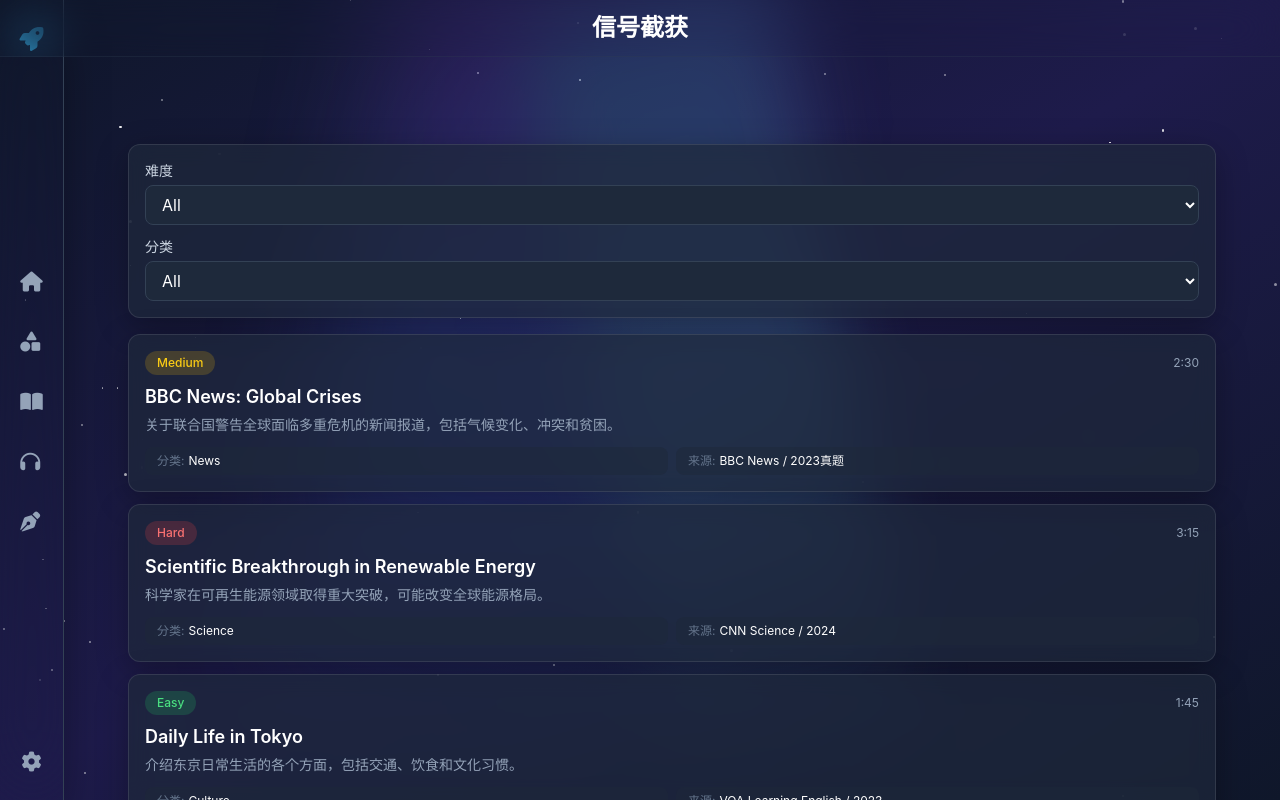
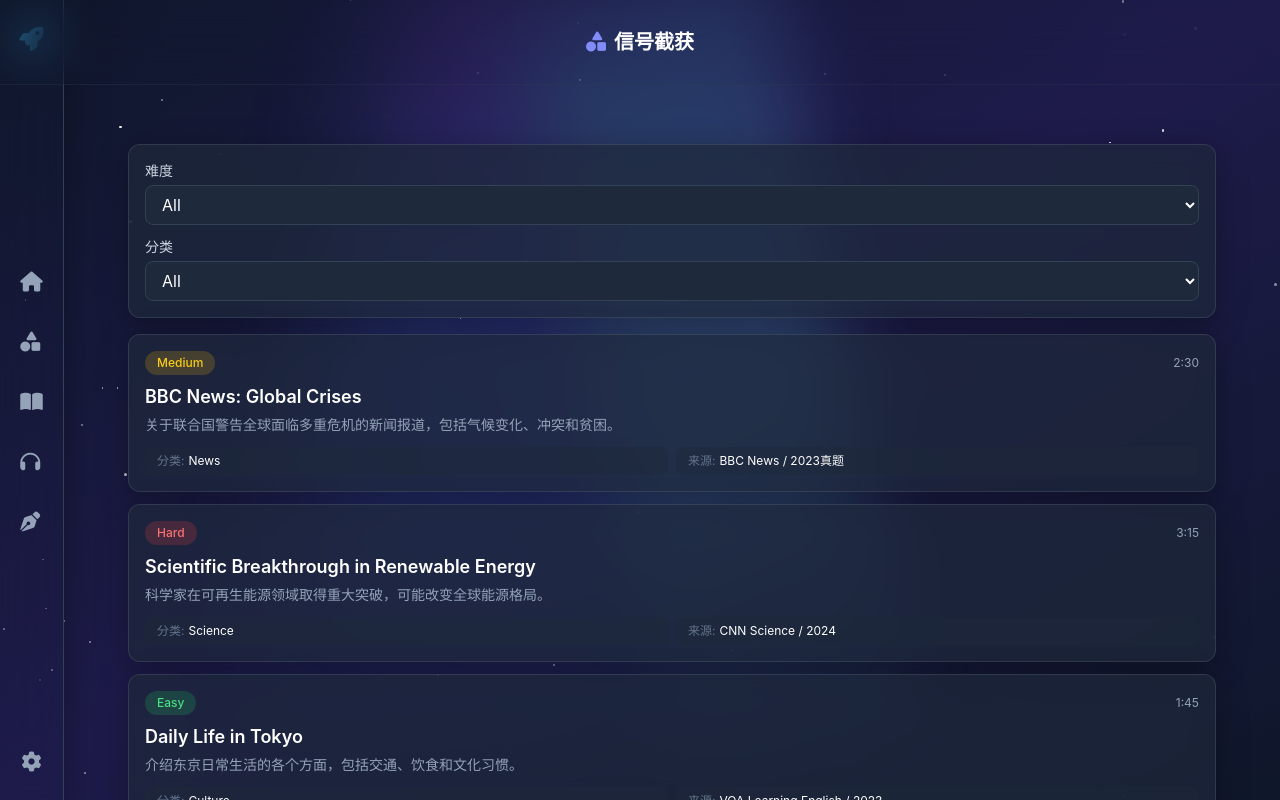
Before and after one commit to Kwillited/StarMapEnglish, a Vue app: page /listening/mobile in a window 1280 px wide. Built offline with nearby package versions, Linux system fonts and the light colour scheme.

Commit message:
统一所有顶部导航栏结构，保持设计一致性

```diff
--- a/src/mobile/views/ListeningMobile.vue
+++ b/src/mobile/views/ListeningMobile.vue
@@ -90,9 +90,10 @@ const selectTopic = (topic) => {
   <div class="space-y-4 px-4 pb-6 pt-20">
     <!-- 顶部导航栏 -->
     <div class="fixed top-0 left-0 right-0 bg-transparent backdrop-blur-xl border-b border-slate-700/30 px-4 py-2 sm:py-3 z-50">
-      <div class="flex flex-col items-center">
-        <h2 class="text-2xl font-bold text-white">信号截获</h2>
-      </div>
+      <h2 class="text-xl font-bold text-white flex items-center justify-center p-4">
+        <i class="fa-solid fa-shapes text-vocab mr-2"></i>
+        信号截获
+      </h2>
     </div>
 
     <!-- 过滤选项 -->
--- a/src/mobile/views/ReadingMobile.vue
+++ b/src/mobile/views/ReadingMobile.vue
@@ -90,9 +90,10 @@ const selectArticle = (article) => {
   <div class="space-y-4 px-4 pb-6 pt-20">
     <!-- 顶部导航栏 -->
     <div class="fixed top-0 left-0 right-0 bg-transparent backdrop-blur-xl border-b border-slate-700/30 px-4 py-2 sm:py-3 z-50">
-      <div class="flex flex-col items-center">
-        <h2 class="text-2xl font-bold text-white">信号解析</h2>
-      </div>
+      <h2 class="text-xl font-bold text-white flex items-center justify-center p-4">
+        <i class="fa-solid fa-shapes text-vocab mr-2"></i>
+        信号解析
+      </h2>
     </div>
 
     <!-- 过滤选项 -->
--- a/src/mobile/views/WritingMobile.vue
+++ b/src/mobile/views/WritingMobile.vue
@@ -96,9 +96,10 @@ const selectTopic = (topic) => {
   <div class="space-y-4 px-4 pb-6 pt-20">
     <!-- 顶部导航栏 -->
     <div class="fixed top-0 left-0 right-0 bg-transparent backdrop-blur-xl border-b border-slate-700/30 px-4 py-2 sm:py-3 z-50">
-      <div class="flex flex-col items-center">
-        <h2 class="text-2xl font-bold text-white">信息合成</h2>
-      </div>
+      <h2 class="text-xl font-bold text-white flex items-center justify-center p-4">
+        <i class="fa-solid fa-shapes text-vocab mr-2"></i>
+        信息合成
+      </h2>
     </div>
 
     <!-- 过滤选项 -->
```
